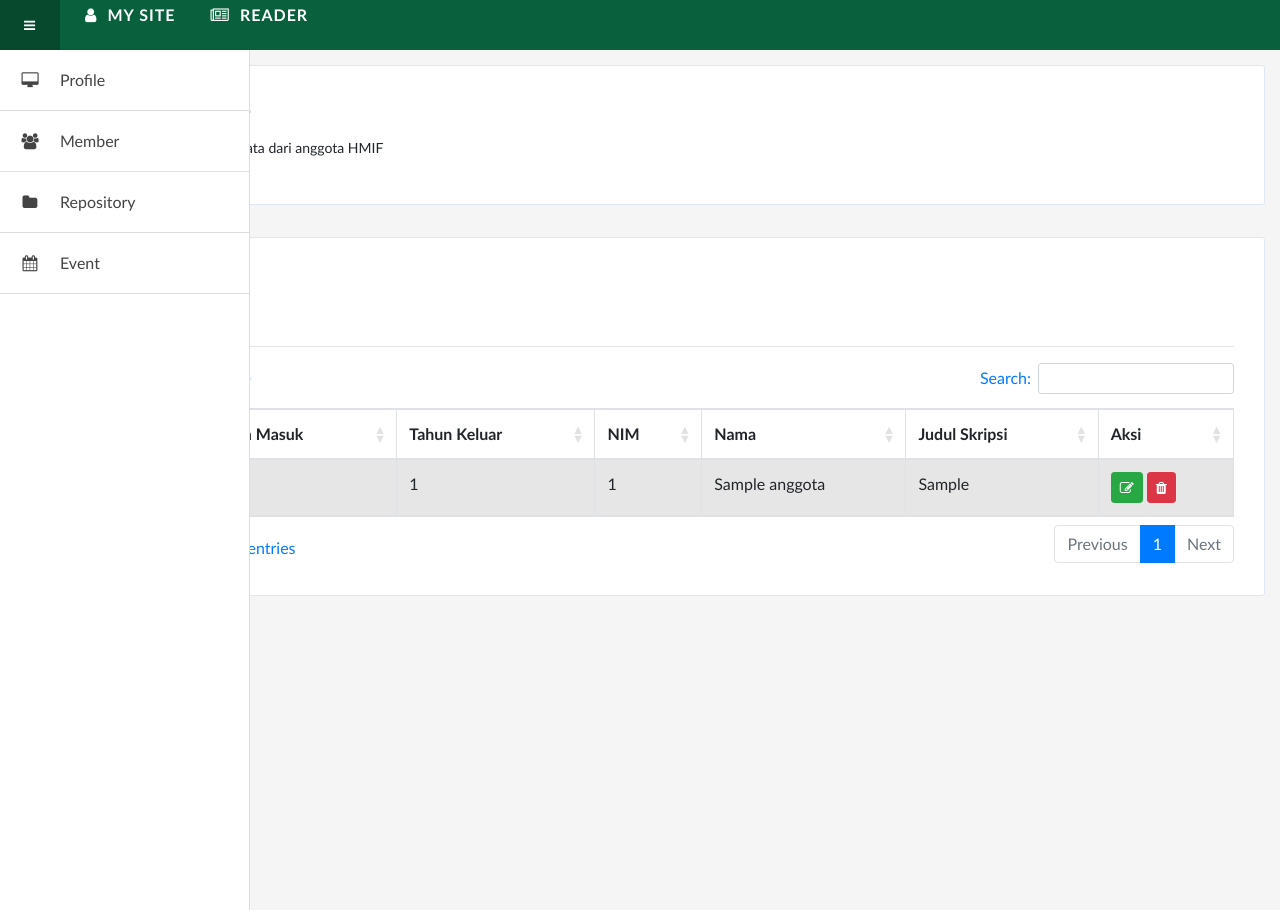
After one commit to andhinisantoso/Website-HMIF-ITERA, a CodeIgniter app: page /hmif/admin_member in a window 1280 px wide. The commit adds this page. Run offline with CodeIgniter, Linux system fonts and the light colour scheme; tables that the repository leaves empty hold one stand-in row (values such as "Sample post"); some libraries are stand-ins or nearby versions.

Commit message:
sudah bisa edit tambah delete pada profile page serta member page

```diff
--- /dev/null
+++ b/application/controllers/Admin_member.php
@@ -0,0 +1,94 @@
+<?php
+defined('BASEPATH') OR exit('No direct script access allowed');
+
+class Admin_member extends CI_Controller {
+
+	public function index()
+	{
+		$isi['data'] = $this->Model_data->getdataanggota();
+		$isi['konten'] = 'admin/v_konten_member';
+		$this->load->view('admin/v_member', $isi);
+	}
+
+	public function edit()
+	{
+		$key = $this->uri->segment(3);
+		$this->db->where('nim', $key);
+		$query = $this->db->get('anggota');
+		if($query->num_rows()>0)
+		{
+			foreach ($query->result() as $row)
+			{
+				$isi['nim'] 		= $this->uri->segment(3);
+				$isi['nama']		= $row->nama;
+				$isi['th_masuk']	= $row->th_masuk;
+				$isi['th_lulus']	= $row->th_lulus;
+				$isi['jdl_skripsi']	= $row->jdl_skripsi;
+			}
+		}
+		else
+		{
+			$isi['nim'] 		= '';
+			$isi['nama']		= '';
+			$isi['th_masuk']	= '';
+			$isi['th_lulus']	= '';
+			$isi['jdl_skripsi']	= '';
+		}
+		$this->load->view('admin/v_member_edit', $isi);
+	}
+
+	public function nambah()
+	{
+		$key = $this->uri->segment(3);
+		$this->db->where('nim', $key);
+		$query = $this->db->get('anggota');
+		if($query->num_rows()>0)
+		{
+			foreach ($query->result() as $row)
+			{
+				$isi['nim'] 		= $this->uri->segment(3);
+				$isi['nama']		= $row->nama;
+				$isi['th_masuk']	= $row->th_masuk;
+				$isi['th_lulus']	= $row->th_lulus;
+				$isi['jdl_skripsi']	= $row->jdl_skripsi;
+			}
+		}
+		else
+		{
+			$isi['nim'] 		= '';
+			$isi['nama']		= '';
+			$isi['th_masuk']	= '';
+			$isi['th_lulus']	= '';
+			$isi['jdl_skripsi']	= '';
+		}
+		$this->load->view('admin/v_member_nambah', $isi);
+	}
+
+
+	public function simpan_edit()
+	{
+		$nim = $this->input->post('nim');
+		$nama = $this->input->post('nama');
+		$th_masuk = $this->input->post('th_masuk');
+		$th_lulus = $this->input->post('th_lulus');
+		$jdl_skripsi = $this->input->post('jdl_skripsi');
+		$this->M_upload->simpan_edit_member($nim,$nama,$th_masuk,$th_lulus,$jdl_skripsi);
+	}
+
+	public function hapus()
+	{
+		$key = $this->uri->segment(3);
+		$this->Model_data->hapus_anggota($key);
+		redirect('admin_member');
+	}
+
+	public function simpan_nambah()
+	{
+		$nim = $this->input->post('nim');
+		$nama = $this->input->post('nama');
+		$th_masuk = $this->input->post('th_masuk');
+		$th_lulus = $this->input->post('th_lulus');
+		$jdl_skripsi = $this->input->post('jdl_skripsi');
+		$this->M_upload->simpan_nambah_member($nim,$nama,$th_masuk,$th_lulus,$jdl_skripsi);
+	}
+}
--- a/application/models/M_upload.php
+++ b/application/models/M_upload.php
@@ -21,16 +21,39 @@ class M_upload extends CI_model {
 
 		redirect(base_url()."admin_profile/edit/".$id_profil);
 	}
+
 	function simpan_logo($logo,$id_profil)
 	{
 		$this->db->query("UPDATE `profil` SET `foto_logo` = '$logo' WHERE `profil`.`id_profil` = $id_profil;");
 
 		redirect(base_url()."admin_profile/edit/".$id_profil);
 	}
+
 	function simpan_staff($staff,$id_profil)
 	{
 		$this->db->query("UPDATE `profil` SET `foto_staff` = '$staff' WHERE `profil`.`id_profil` = $id_profil;");
 
 		redirect(base_url()."admin_profile/edit/".$id_profil);
 	}
+
+	function simpan_edit_member($nim,$nama,$th_masuk,$th_lulus,$jdl_skripsi)
+	{
+		$this->db->query("UPDATE `anggota` SET `nim` = '$nim', `nama` = '$nama', `th_masuk` = '$th_masuk', `th_lulus` = '$th_lulus', `jdl_skripsi` = '$jdl_skripsi' WHERE `anggota`.`nim` = $nim;");
+
+		redirect('admin_member');
+	}
+
+	function simpan_nambah_member($nim,$nama,$th_masuk,$th_lulus,$jdl_skripsi)
+	{
+		$this->db->query("INSERT INTO `anggota` (`nim`, `nama`, `th_masuk`, `th_lulus`, `jdl_skripsi`) VALUES ('$nim', '$nama', '$th_masuk', '$th_lulus', '$jdl_skripsi');");
+
+		redirect('admin_member');
+	}
+
+	function simpan_nambah_profile($nm_kepengurusan,$periode)
+	{
+		$this->db->query("INSERT INTO `profil` (`nm_kepengurusan`, `periode`) VALUES ('$nm_kepengurusan', '$periode');");
+
+		redirect('admin_profile');
+	}
 }
--- a/application/models/Model_data.php
+++ b/application/models/Model_data.php
@@ -8,4 +8,19 @@ class Model_data extends CI_model {
 		$data = "SELECT * FROM profil";
 		return $this->db->query($data);
 	}
+
+	public function getdataanggota()
+	{
+		$data = "SELECT * FROM anggota";
+		return $this->db->query($data);
+	}
+
+	public function hapus_anggota($key)
+	{
+		return $this->db->query("DELETE FROM `anggota` WHERE `anggota`.`nim` = $key;");
+	}
+	public function hapus_profile($key)
+	{
+		return $this->db->query("DELETE FROM `profil` WHERE `profil`.`id_profil` = $key;");
+	}
 }
--- /dev/null
+++ b/application/views/admin/footer.php
@@ -0,0 +1,34 @@
+<!-- partial -->
+<script
+  src="https://code.jquery.com/jquery-3.4.1.min.js"
+  integrity="sha256-CSXorXvZcTkaix6Yvo6HppcZGetbYMGWSFlBw8HfCJo="
+  crossorigin="anonymous"></script>
+<script src="https://cdn.jsdelivr.net/npm/popper.js@1.16.0/dist/umd/popper.min.js" integrity="sha384-Q6E9RHvbIyZFJoft+2mJbHaEWldlvI9IOYy5n3zV9zzTtmI3UksdQRVvoxMfooAo" crossorigin="anonymous"></script>
+<script src="https://cdnjs.cloudflare.com/ajax/libs/bootstrap-datepicker/1.6.4/js/bootstrap-datepicker.js"></script>
+<link href="https://cdnjs.cloudflare.com/ajax/libs/bootstrap-datepicker/1.6.4/css/bootstrap-datepicker.css" rel="stylesheet"/>
+<script src="https://stackpath.bootstrapcdn.com/bootstrap/4.4.1/js/bootstrap.min.js" integrity="sha384-wfSDF2E50Y2D1uUdj0O3uMBJnjuUD4Ih7YwaYd1iqfktj0Uod8GCExl3Og8ifwB6" crossorigin="anonymous"></script>
+  <script  src="<?= base_url() ?>assets/profile.js"></script>
+<script src="https://cdn.datatables.net/1.10.20/js/jquery.dataTables.min.js"></script>
+<script src="https://cdn.datatables.net/1.10.20/js/dataTables.bootstrap4.min.js"></script>
+<script type="text/javascript">
+  $(document).ready(function() {
+    $('#example').DataTable();
+} );
+</script>
+
+<script type="text/javascript">
+	$("#datepicker").datepicker({
+    format: "yyyy",
+    viewMode: "years",
+    minViewMode: "years"
+});
+
+	$("#datepicker2").datepicker({
+    format: "yyyy",
+    viewMode: "years",
+    minViewMode: "years"
+});
+
+</script>
+</body>
+</html>
--- /dev/null
+++ b/application/views/admin/header.php
@@ -0,0 +1,37 @@
+<!DOCTYPE html>
+<html lang="en" >
+
+  <!-- awal head -->
+  <head>
+    <meta charset="UTF-8">
+    <title>Admin Page</title>
+    <link rel="stylesheet" href="https://stackpath.bootstrapcdn.com/bootstrap/4.4.1/css/bootstrap.min.css" integrity="sha384-Vkoo8x4CGsO3+Hhxv8T/Q5PaXtkKtu6ug5TOeNV6gBiFeWPGFN9MuhOf23Q9Ifjh" crossorigin="anonymous">
+    <link rel="stylesheet" href="<?= base_url() ?>assets/profile.css">
+    <link rel="stylesheet" href="https://cdnjs.cloudflare.com/ajax/libs/normalize/5.0.0/normalize.min.css">
+    <link rel="stylesheet" href="https://cdn.datatables.net/1.10.20/css/dataTables.bootstrap4.min.css">
+    </head>
+  <!-- akhir head -->
+
+  <!-- awal body -->
+  <body>
+
+    <!-- awal header -->
+    <div class="header">
+      <a href="#" id="menu-action">
+        <i class="fa fa-bars"></i>
+        <span>Close</span>
+      </a>
+
+      <!-- awal navbar horizontal   -->
+      <div class="logo">
+        <nav class="tab">
+          <ul>
+            <li><a href="#"><i class="fa fa-user"></i><span>MY SITE</span></a></li>
+            <li><a href="#"><i class="fa fa-newspaper-o"></i><span>READER</span></a></li>
+          </ul>
+        </nav>
+      </div>
+      <!-- akhir navbar horizontal -->
+
+    </div>
+    <!-- akhir header -->
--- /dev/null
+++ b/application/views/admin/sidebar.php
@@ -0,0 +1,9 @@
+  <!-- awal sidebar -->
+    <div class="sidebar">
+      <ul>
+        <li><a href="<?= base_url(); ?>admin_profile"><i class="fa fa-desktop"></i><span>Profile</span></a></li>
+        <li><a href="<?= base_url(); ?>admin_member"><i class="fa fa-group"></i><span>Member</span></a></li>
+        <li><a href="#"><i class="fa fa-folder"></i><span>Repository</span></a></li>
+        <li><a href="#"><i class="fa fa-calendar"></i><span>Event</span></a></li>
+    </div>
+    <!-- akhir sidebar -->
--- /dev/null
+++ b/application/views/admin/v_konten_member.php
@@ -0,0 +1,56 @@
+<!-- Content -->
+  <div class="main">
+    <div class="hipsum">
+
+      <div class="jumbotron">
+        <h1 id="member page">Member page<a class="anchorjs-link" href="#member-page"><span
+              class="anchorjs-icon"></span></a></h1>
+        <p>Pada bagian ini berisi data dari anggota HMIF
+        </p>
+      </div>
+
+      <div class="form-profile">
+        <br>
+		<a href="<?= base_url(); ?>admin_member/nambah">
+        <button type="button" class="btn btn-outline-success"><i class="fa fa-plus">&nbsp</i>Tambah Data</button>
+          <hr>
+        <table id="example" class="table table-striped table-bordered" style="width:100%">
+        <thead>
+            <tr>
+                <th style="width: 5px;">Nomor</th>
+                <th>Tahun Masuk</th>
+                <th>Tahun Keluar</th>
+                <th>NIM</th>
+                <th>Nama</th>
+                <th>Judul Skripsi</th>
+                <th>Aksi</th>
+                <!-- <th style="width: 50px;">Aksi</th> -->
+            </tr>
+        </thead>
+        <tbody>
+                <tr>
+                  <?php
+                  $no = 1;
+                  foreach ($data->result() as $row ) {
+                  ?>
+                <td><?= $no++ ?></td>
+                <td><?= $row->th_masuk; ?></td>
+                <td><?= $row->th_lulus;  ?></td>
+                <td><?= $row->nim;  ?></td>
+                <td><?= $row->nama;  ?></td>
+                <td><?= $row->jdl_skripsi;  ?></td>
+                <td>
+                  <a href="<?= base_url(); ?>admin_member/edit/<?= $row->nim; ?>">
+                    <button type="button" class="btn btn-success btn-sm"><i class="fa fa-edit"></i></button>
+                  </a>
+                  <a href="<?= base_url(); ?>admin_member/hapus/<?= $row->nim; ?>" onclick="return confirm ('Apakah yakin ingin menghapus data ini ?');">
+                  	<button type="button" class="btn btn-danger btn-sm"><i class="fa fa-trash"></i>
+                  	</button>
+                  </a>
+                </td>
+            </tr>
+          <?php } ?>
+        </tbody>
+    </table>
+
+</div>
--- /dev/null
+++ b/application/views/admin/v_member.php
@@ -0,0 +1,6 @@
+<?php $this->load->view('admin/header.php')  ?>
+<?php $this->load->view('admin/sidebar.php') ?>
+
+<?php $this->load->view($konten) ?>
+
+<?php $this->load->view('admin/footer.php')  ?>
--- a/assets/profile.css
+++ b/assets/profile.css
@@ -240,7 +240,7 @@ body {
 }
 
 .main .form-group {
-    padding-bottom: 40px;
+    padding-bottom: 0px;
 }
 
 .main .form-profile {
```
Also changed, not shown: application/controllers/Admin_profile.php (+48 -0 lines), application/views/admin/v_member_edit.php (added, +53 -0 lines), application/views/admin/v_member_nambah.php (added, +53 -0 lines), application/views/admin/v_pop_nambah.php (added, +31 -0 lines), application/views/admin/v_profile.php (+8 -69 lines), assets/gambar/banner/WhatsApp_Image_2020-03-09_at_11_48_05_(1).jpeg (added), assets/gambar/logo/astaghfirullah.JPG (added), assets/gambar/staff/Capture.PNG (added), assets/gambar/visimisi/faidil.PNG (added), 1 other file.
